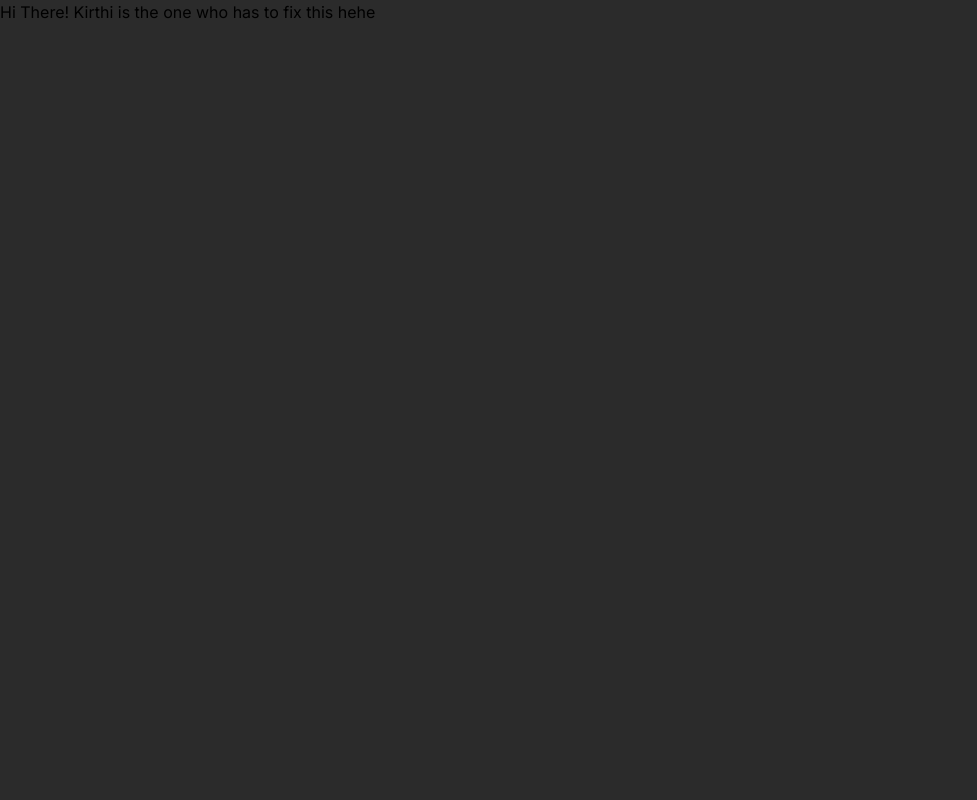
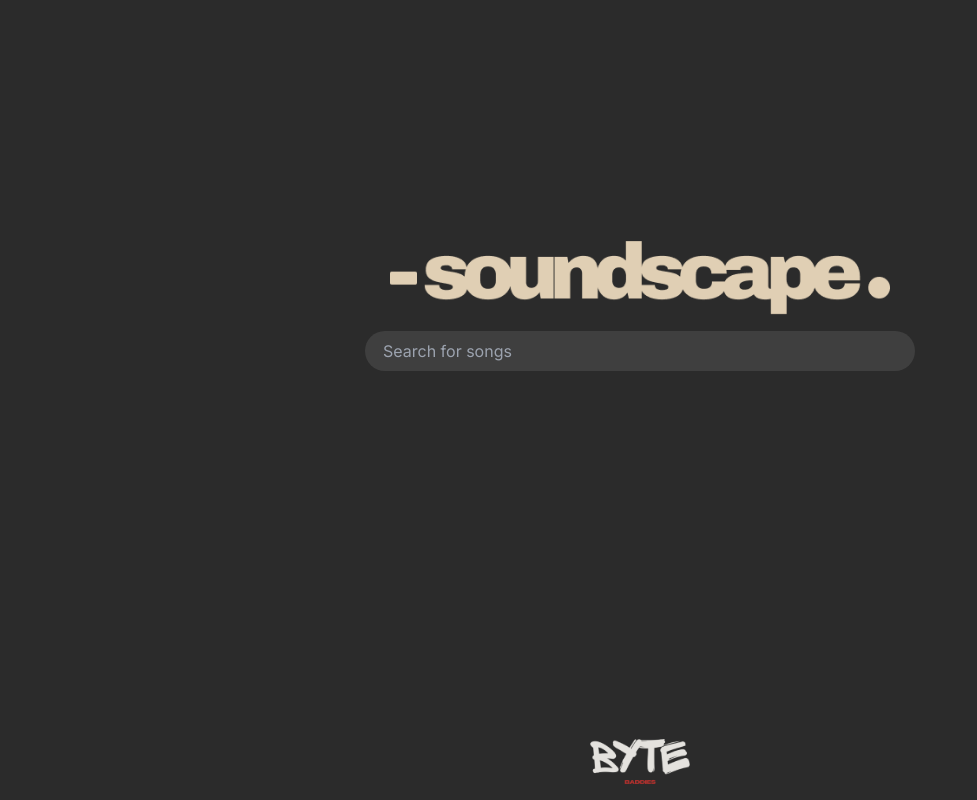
Before and after one commit to bytebaddies/bytebaddies.github.io, a Next.js app in the folder soundscape/: page / in a window 1280 px wide. Shown: the whole page, without its empty margins (0-977 px from the left). Built offline with nearby package versions, Linux system fonts and the light colour scheme.

Commit message:
initial styling

```diff
--- a/soundscape/app/page.tsx
+++ b/soundscape/app/page.tsx
@@ -2,10 +2,28 @@ import Image from "next/image";
 
 export default function Home() {
   return (
-    <main className="flex bg-[#2b2b2b] h-screen w-screen">
-      <div>
-        Hi There! Kirthi is the one who has to fix this hehe
-      </div>
+    <main className="relative flex flex-col justify-center bg-[#2b2b2b] h-screen w-screen items-center">
+      <Image
+        src="/soundscape-logo.png"
+        alt="Soundscape Logo"
+        width={500}
+        height={500}
+      />
+
+      <input
+        type="text"
+        placeholder="Search for songs"
+        style={{ background:"#3F3F3F" , caretColor: 'white', width: '550px', borderRadius: '20px', textIndent: '10px', marginBottom: '200px'}}
+        className="h-10 mt-4 p-2 text-white"
+      />
+
+      <Image
+        src="/logo.png"
+        alt="Byte Baddies"
+        width={100}
+        height={100}
+        className="absolute bottom-0 mb-4"
+      />
     </main>
   );
 }
```
Also changed, not shown: soundscape/public/logo.png (added), soundscape/public/soundscape-logo.png (added).
